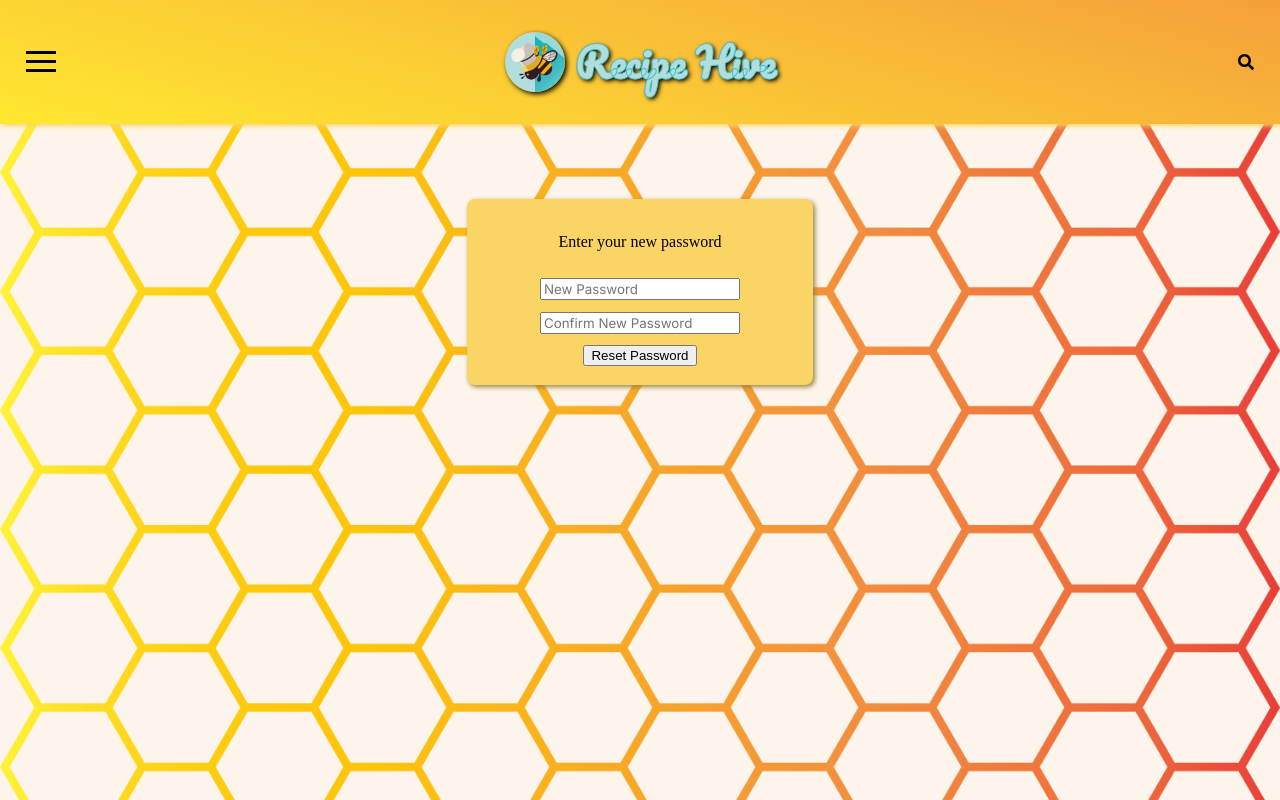
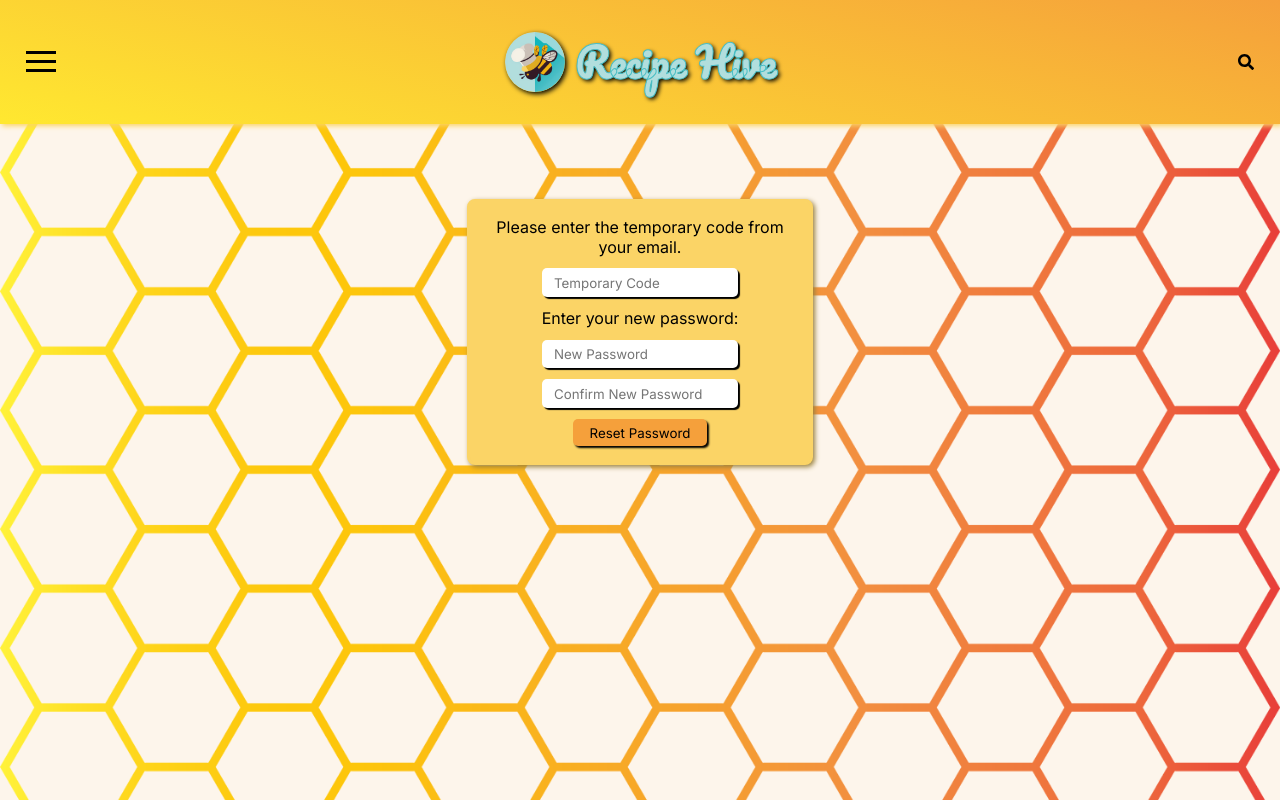
Before and after one commit to grayzachary1994/RecipeHive, a React (Create React App) app in the folder frontend/: page /reset_password in a window 1280 px wide. Shown: the top 800 px of the page. Built offline with nearby package versions, Linux system fonts and the light colour scheme.

Commit message:
password change functionality implemented on frontend. working as intended

```diff
--- a/frontend/src/pages/reset-password/ResetPassword.js
+++ b/frontend/src/pages/reset-password/ResetPassword.js
@@ -9,24 +9,40 @@ export default function ResetPassword() {
     const [verify, setVerify] = useState('');
     const [isMatching, setIsMatching] = useState(true);
     const [errors, setErrors] = useState('');
-
-    console.log(window.location.search)
-    const token = (window.location.search).slice(7);
+    const [token, setToken] = useState('');
+    const [isToken, setIstoken] = useState(false);
 
     function handlePassword(event) {
-        // const {value} = event.target;
         setPassword(event.target.value)
     }
 
     function handleVerify(event) {
-        // const {value} = event.target;
         setVerify(event.target.value)
+    }
+
+    function handleToken(event) {
+        setToken(event.target.value)
+    }
+
+    async function handleCheckCode(event) {
+        event.preventDefault();
+        const payload = {
+            token: token
+        };
+        console.log(payload)
+        try {
+            const response = await userService.get(RESET_PASS_URL, payload);
+            console.log(response)
+        } catch(err) {
+            console.log("Invalid Code")
+        }
     }
 
     async function handleSubmit(event) {
         event.preventDefault();
         const payload = {
-            password: password
+            password: password,
+            token: token
         };
         try {
             if (password && verify && password === verify){
@@ -54,7 +70,15 @@ export default function ResetPassword() {
     return (
         <div className="reset-password">
             <div className="reset-password-form">
-                {!errors && <p>Enter your new password</p>}
+                <p>Please enter the temporary code from your email.</p>
+                <input
+                    type="text"
+                    placeholder="Temporary Code"
+                    name="token"
+                    onChange={handleToken}
+                    value={token}
+                />
+                {!errors && <p>Enter your new password:</p>}
                 {errors && <p className="errors">{errors}</p>}
                 <input
                     type="password"
@@ -71,10 +95,6 @@ export default function ResetPassword() {
                     value={verify}
                 />
                 <button onClick={handleSubmit}>Reset Password</button>
-                <input type="hidden"
-                    value={token}
-                    name="token"
-                />
             </div>
         </div>
     )
--- a/frontend/src/pages/reset-password/resetPassword.css
+++ b/frontend/src/pages/reset-password/resetPassword.css
@@ -1,4 +1,5 @@
 .reset-password {
+    font-family: "Inter", sans-serif;
     display: flex;
     justify-content: center;
     padding-top: 75px;
@@ -11,6 +12,7 @@
     flex-direction: column;
     align-items: center;
     justify-content: space-around;
+    text-align: center;
     background-color: #fbd466;
     padding: 10px;
     border-radius: 5px;
@@ -19,8 +21,7 @@
     border-color: #fbd466;
     border-radius: 8px;
     width: 20em;
-    height: 10em;
-    padding: 10px;
+    height: 15em;
     background-color: #fbd466;
     box-shadow: 2px 2px 5px #99813d;
 
@@ -29,3 +30,31 @@
 .errors {
     color: red;
 }
+
+p {
+    padding: 0;
+    margin: 0;
+}
+
+input {
+    text-indent: 10px;
+    border-radius: 5px;
+    border: none;
+    box-shadow: 2px 2px 1px;
+    height: 2em
+}
+
+button {
+    font-family: 'Inter', sans-serif;
+    border-radius: 5px;
+    border: none;
+    height: 2em;
+    width: 10em;
+    box-shadow: 2px 2px 2px;
+    cursor: pointer;
+    background-color: #f5a03b;
+}
+
+button:hover {
+    background-color: #cd8732;
+}
```
Also changed, not shown: 1 other file (tests, documents, lock files or other folders).
